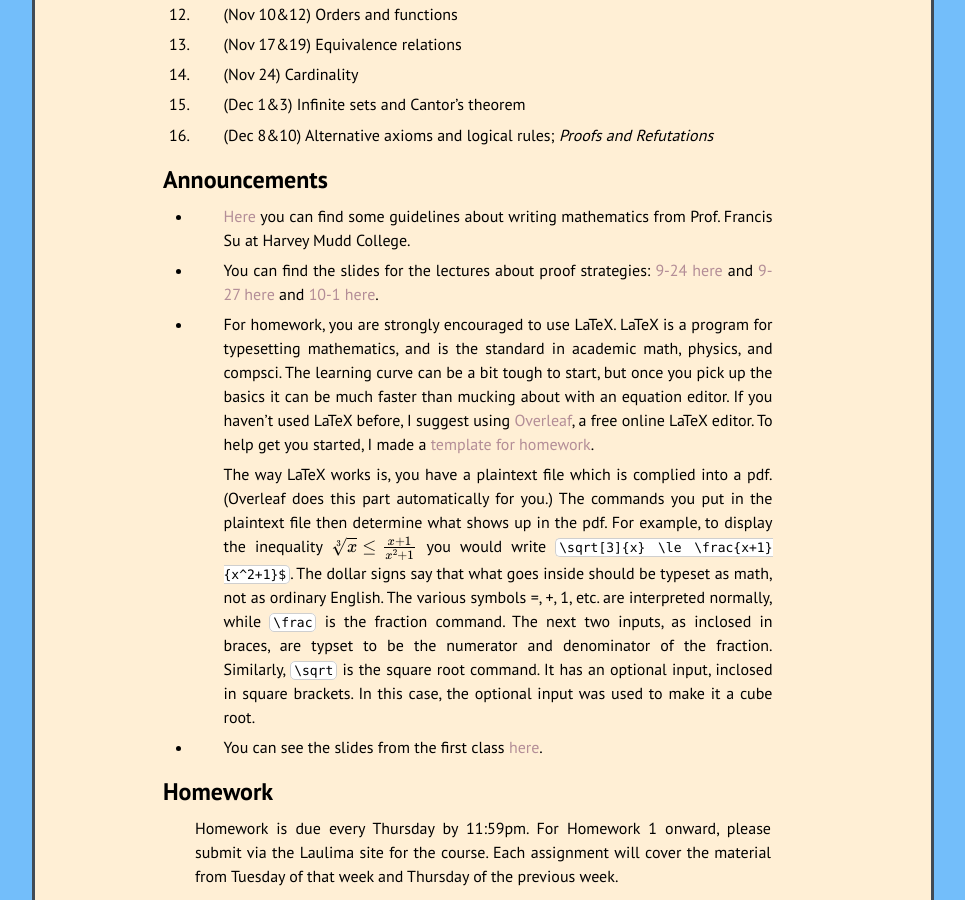
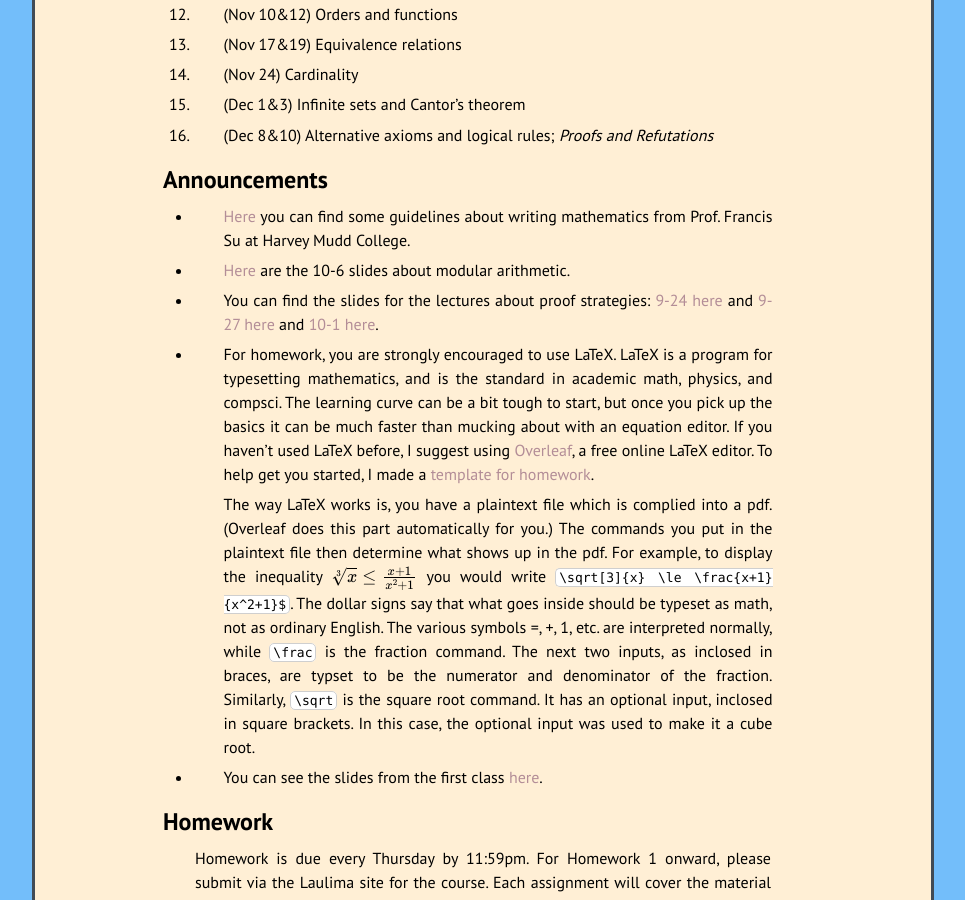
Before and after one commit to kamerynjw/kamerynjw.github.io, a Jekyll site: the page built from teaching/2020/math321.md, in a window 1280 px wide and 900 px high, scrolled down 1015 px. Shown: the whole window, without its empty margins (157-1122 px from the left). Built offline with Jekyll 4.4.1, drawn with Linux system fonts in a browser that asks for light colours; nearby versions of some CDN libraries; formulas are drawn with MathJax 3.

Commit message:
new slides

```diff
--- a/teaching/2020/math321.md
+++ b/teaching/2020/math321.md
@@ -68,6 +68,8 @@ Announcements
 
 * [Here](https://math.hmc.edu/su/writing-math-well/) you can find some guidelines about writing mathematics from Prof. Francis Su at Harvey Mudd College.
 
+* [Here]({{ page.url }}mod-arith.pdf) are the 10-6 slides about modular arithmetic.
+
 * You can find the slides for the lectures about proof strategies: [9-24 here]({{ page.url }}proofs1.pdf) and [9-27 here]({{ page.url }}proofs2.pdf) and [10-1 here]({{ page.url }}proofs3.pdf).
 
 * For homework, you are strongly encouraged to use LaTeX. LaTeX is a program for typesetting mathematics, and is the standard in academic math, physics, and compsci. The learning curve can be a bit tough to start, but once you pick up the basics it can be much faster than mucking about with an equation editor. If you haven't used LaTeX before, I suggest using [Overleaf](https://www.overleaf.com/), a free online LaTeX editor. To help get you started, I made a [template for homework](https://www.overleaf.com/read/ypsrcqntbcrs).
```
Also changed, not shown: 1 other file.
